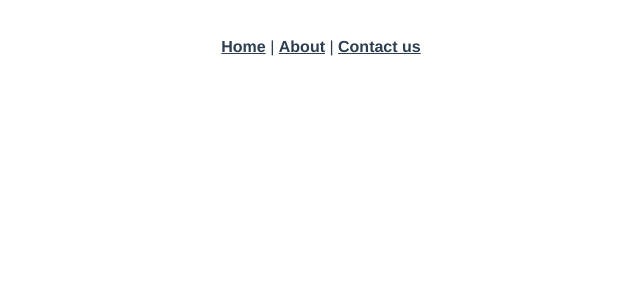
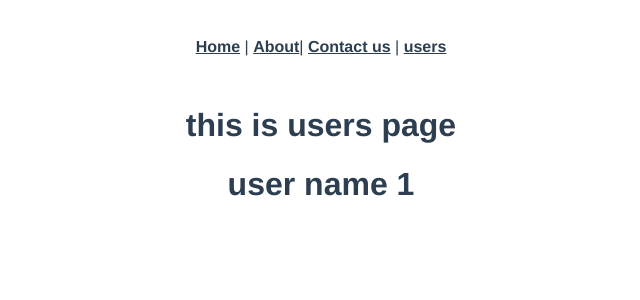
Before and after one commit to haithemmihoubi/myvueapp, a Vue app: page /users/1 in a window 1280 px wide. Shown: the top 300 px of the page, without its empty margins (319-959 px from the left). Built offline with nearby package versions, Linux system fonts and the light colour scheme.

Commit message:
vue axios

```diff
--- a/package.json
+++ b/package.json
@@ -8,8 +8,10 @@
     "lint": "vue-cli-service lint"
   },
   "dependencies": {
+    "axios": "^0.26.1",
     "core-js": "^3.8.3",
     "vue": "^3.2.13",
+    "vue-axios": "^3.4.1",
     "vue-router": "^4.0.3"
   },
   "devDependencies": {
--- a/src/App.vue
+++ b/src/App.vue
@@ -1,9 +1,9 @@
 <template>
   <nav>
     <router-link to="/">Home</router-link> |
-    <router-link to="/about">About</router-link>
-     |
-    <router-link to="/contact">Contact us</router-link>
+    <router-link to="/about">About</router-link>|
+    <router-link to="/contact">Contact us</router-link> |
+    <router-link to="/users">users </router-link>
   </nav>
   <router-view/>
 </template>
--- a/src/router/index.js
+++ b/src/router/index.js
@@ -16,7 +16,12 @@ const routes = [
         path: '/contact' ,
         name:'contact' ,
         component: ()=>import('../views/Contact')
-    }
+    },
+    {
+        path: '/users/:name' ,
+        name:'users' ,
+        component: ()=>import('../views/Users')
+    },
 ]
 
 const router = createRouter({
--- /dev/null
+++ b/src/views/Users.vue
@@ -0,0 +1,24 @@
+<template>
+  <div>
+    <h1> this is users page </h1>
+    <h1> user name {{ $route.params.name }}</h1>
+  </div>
+</template>
+
+<script>
+//
+import * as Vue from 'vue' // in Vue 3
+import axios from 'axios'
+import VueAxios from 'vue-axios'
+
+
+
+
+export default {
+  name: `Users`
+}
+</script>
+
+<style scoped>
+
+</style>
```
Also changed, not shown: 1 other file (tests, documents, lock files or other folders).
